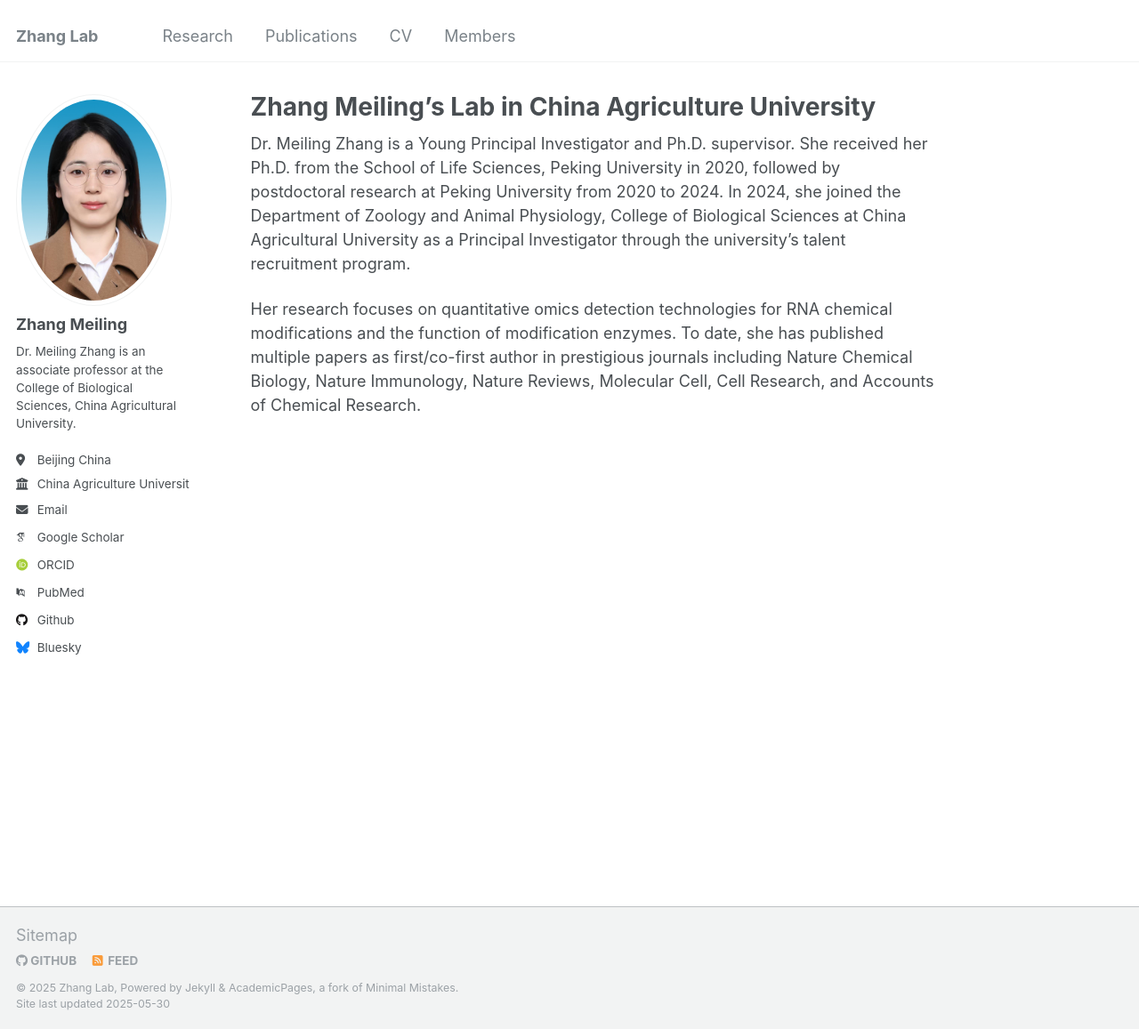
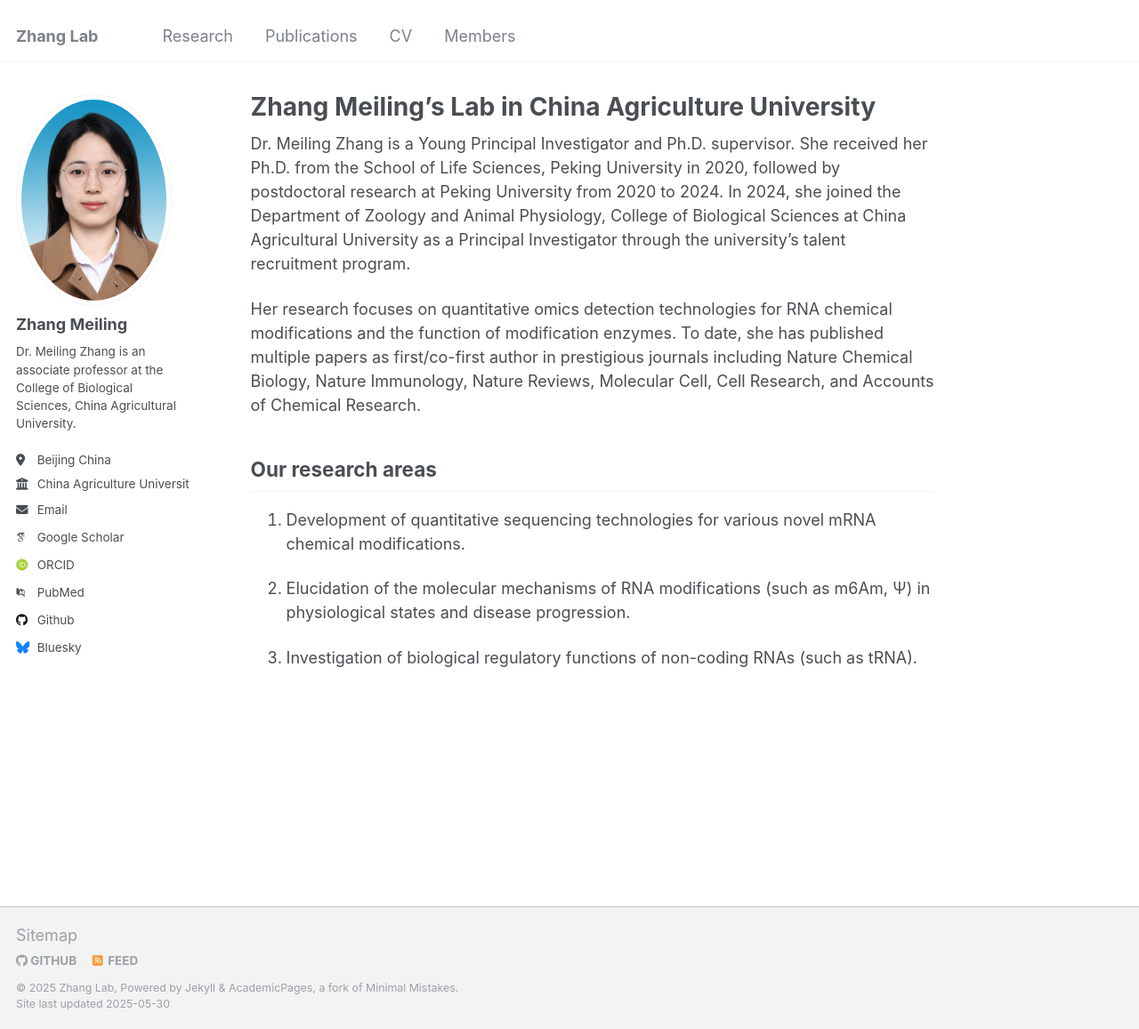
Before and after one commit to Hui50138/ZhangMeiling-Lab, a Jekyll site: the page built from _pages/about.md, in a window 1280 px wide and 1157 px high. Shown: the whole window at 89% size. Built offline with Jekyll 4.4.1, drawn with Linux system fonts in a browser that asks for light colours; some web fonts are replaced; a file with an impossible date is left out.

Commit message:
Update about.md

```diff
--- a/_pages/about.md
+++ b/_pages/about.md
@@ -14,3 +14,11 @@ Dr. Meiling Zhang is a Young Principal Investigator and Ph.D. supervisor. She re
 
 
 Her research focuses on quantitative omics detection technologies for RNA chemical modifications and the function of modification enzymes. To date, she has published multiple papers as first/co-first author in prestigious journals including Nature Chemical Biology, Nature Immunology, Nature Reviews, Molecular Cell, Cell Research, and Accounts of Chemical Research.
+
+
+## Our research areas
+1. Development of quantitative sequencing technologies for various novel mRNA chemical modifications.
+
+2. Elucidation of the molecular mechanisms of RNA modifications (such as m6Am, Ψ) in physiological states and disease progression.
+
+3. Investigation of biological regulatory functions of non-coding RNAs (such as tRNA).
```
